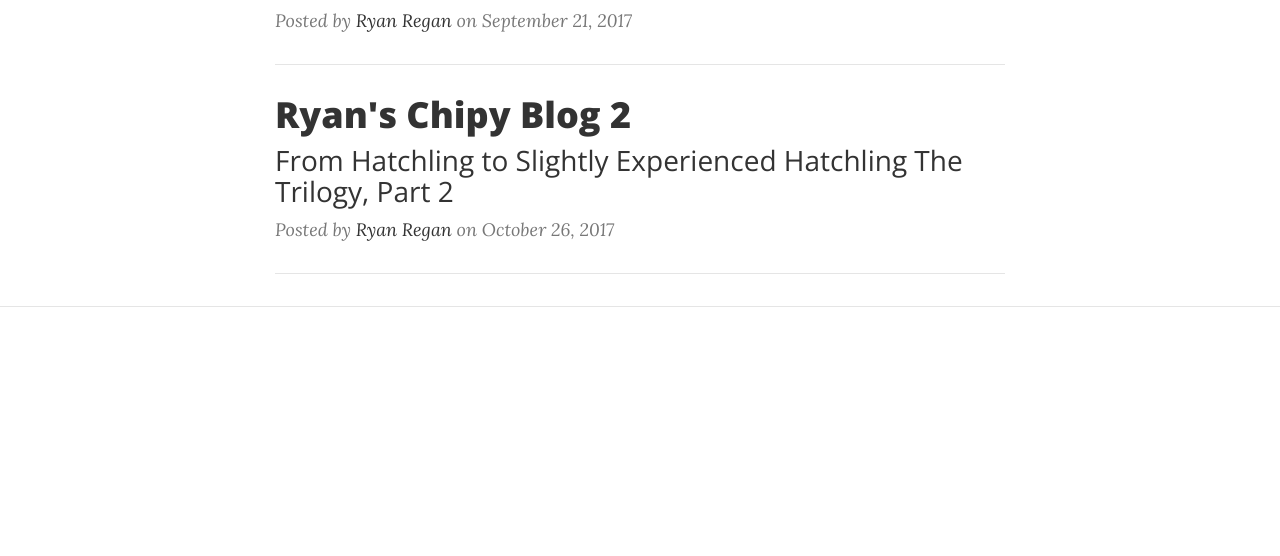
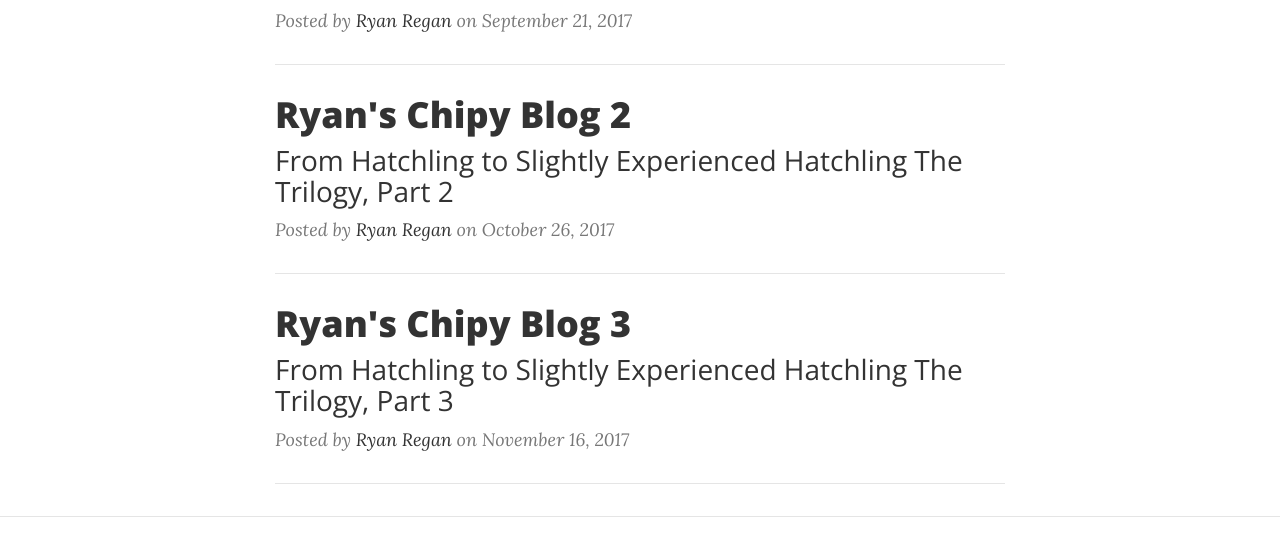
Before and after one commit to RyanJRegan/chipyblog, a website: page index.html in a window 1280 px wide. Shown: the part 690-1246 px from the top of the page. Before the commit the page ends 1158 px from the top, so only its background shows below. Drawn offline with nearby package versions, Linux system fonts and the light colour scheme.

Commit message:
index page update. D'oh!

```diff
--- a/index.html
+++ b/index.html
@@ -96,6 +96,20 @@
               <a href="#">Ryan Regan</a>
               on October 26, 2017</p>
           </div>
+          <hr>
+          <div class="post-preview">
+            <a href="post3.html">
+              <h2 class="post-title">
+                 Ryan's Chipy Blog 3
+              </h2>
+              <h3 class="post-subtitle">
+                From Hatchling to Slightly Experienced Hatchling The Trilogy, Part 3
+              </h3>
+            </a>
+            <p class="post-meta">Posted by
+              <a href="#">Ryan Regan</a>
+              on November 16, 2017</p>
+          </div>
    <!--       <hr>
           <div class="post-preview">
             <a href="post.html">
```
